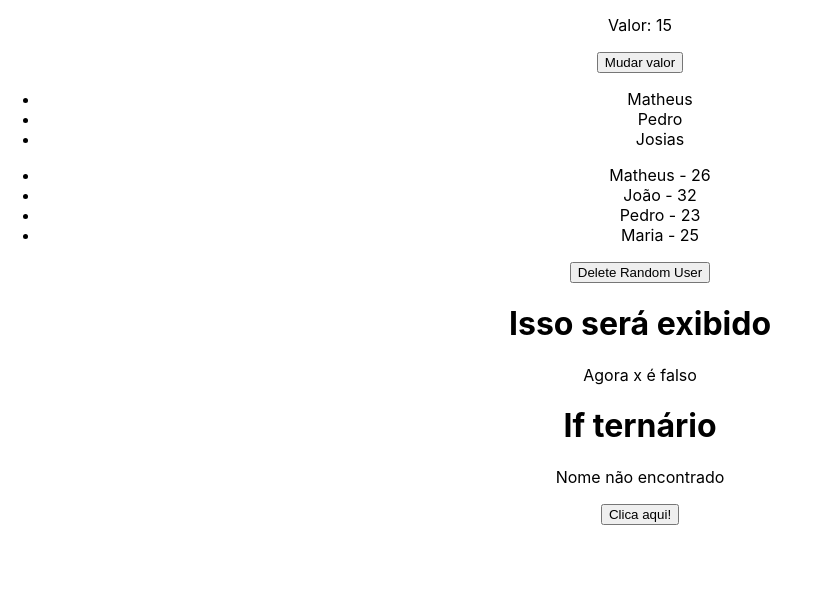
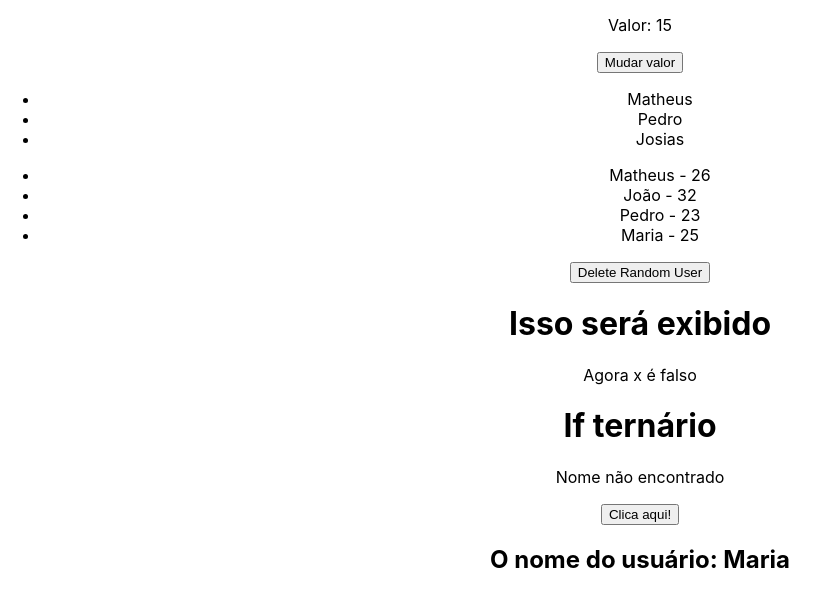
Before and after one commit to matheustsnts/curso-react, a React (Create React App) app in the folder aula03/desafio-01-producao/: page / in a window 1280 px wide. Shown: the part 914-1521 px from the top of the page, without its empty margins (0-829 px from the left). Built offline with nearby package versions, Linux system fonts and the light colour scheme.

Commit message:
feat: introdução à props.

```diff
--- a/aula03/desafio-01-producao/src/App.js
+++ b/aula03/desafio-01-producao/src/App.js
@@ -5,8 +5,13 @@
 import ManageData from './components/ManageData';
 import ListRender from './components/ListRender';
 import ConditionalRender from './components/ConditionalRender';
+import ShowUserName from './components/ShowUserName';
+import { useState } from 'react';
 
 function App() {
+  const name = "Joaquim";
+  const [userName] = useState("Maria")
+
   return (
     <div className="App">
       <Section />
@@ -20,6 +25,7 @@
         <ManageData />
         <ListRender />
         <ConditionalRender />
+        <ShowUserName name={userName} />
       </div>
     </div>
   );
--- /dev/null
+++ b/aula03/desafio-01-producao/src/components/ShowUserName.js
@@ -0,0 +1,9 @@
+const ShowUserName = (props) => {
+  return (
+    <div>
+        <h2>O nome do usuário: {props.name}</h2>
+    </div>
+  )
+}
+
+export default ShowUserName
```
